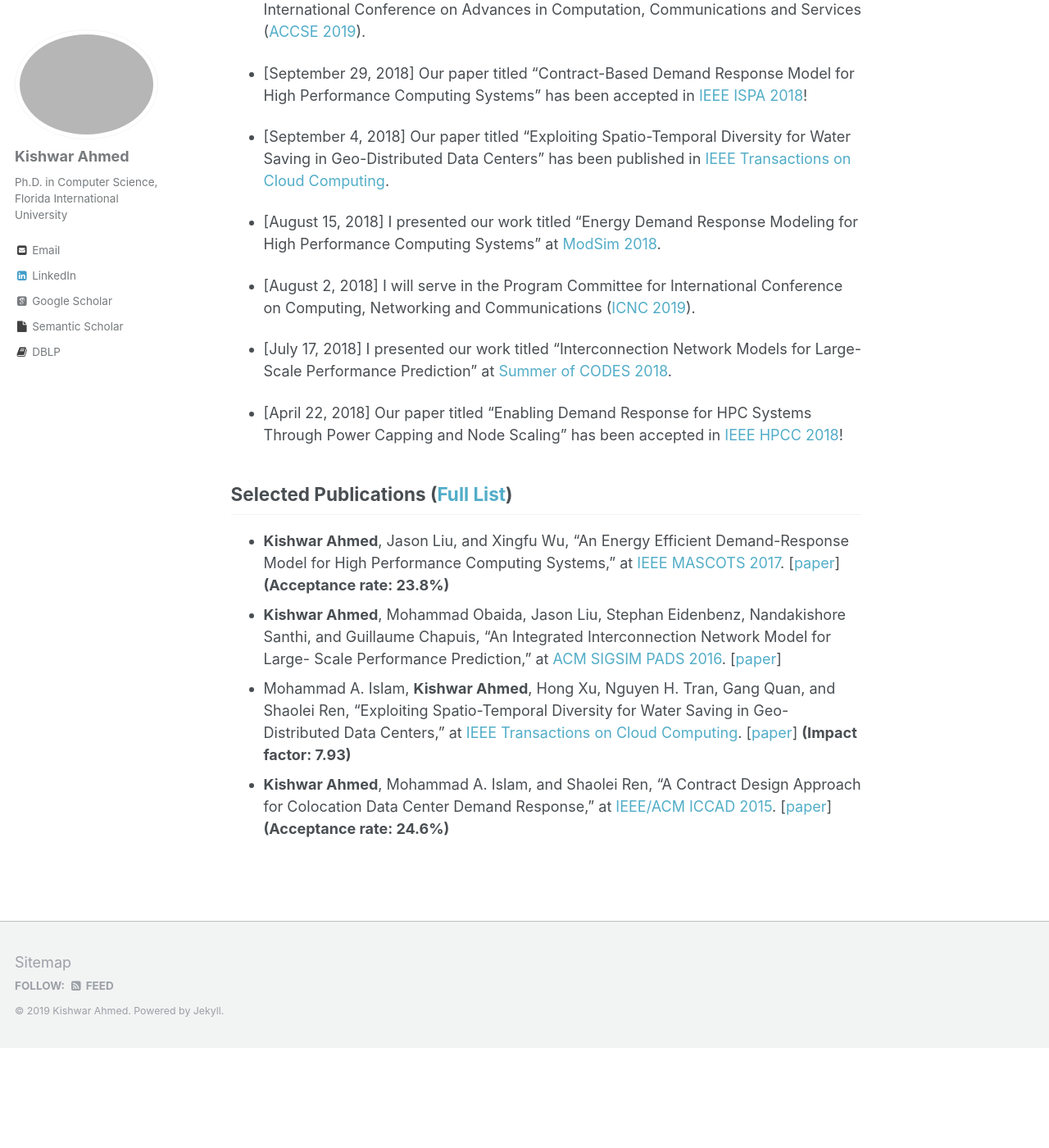
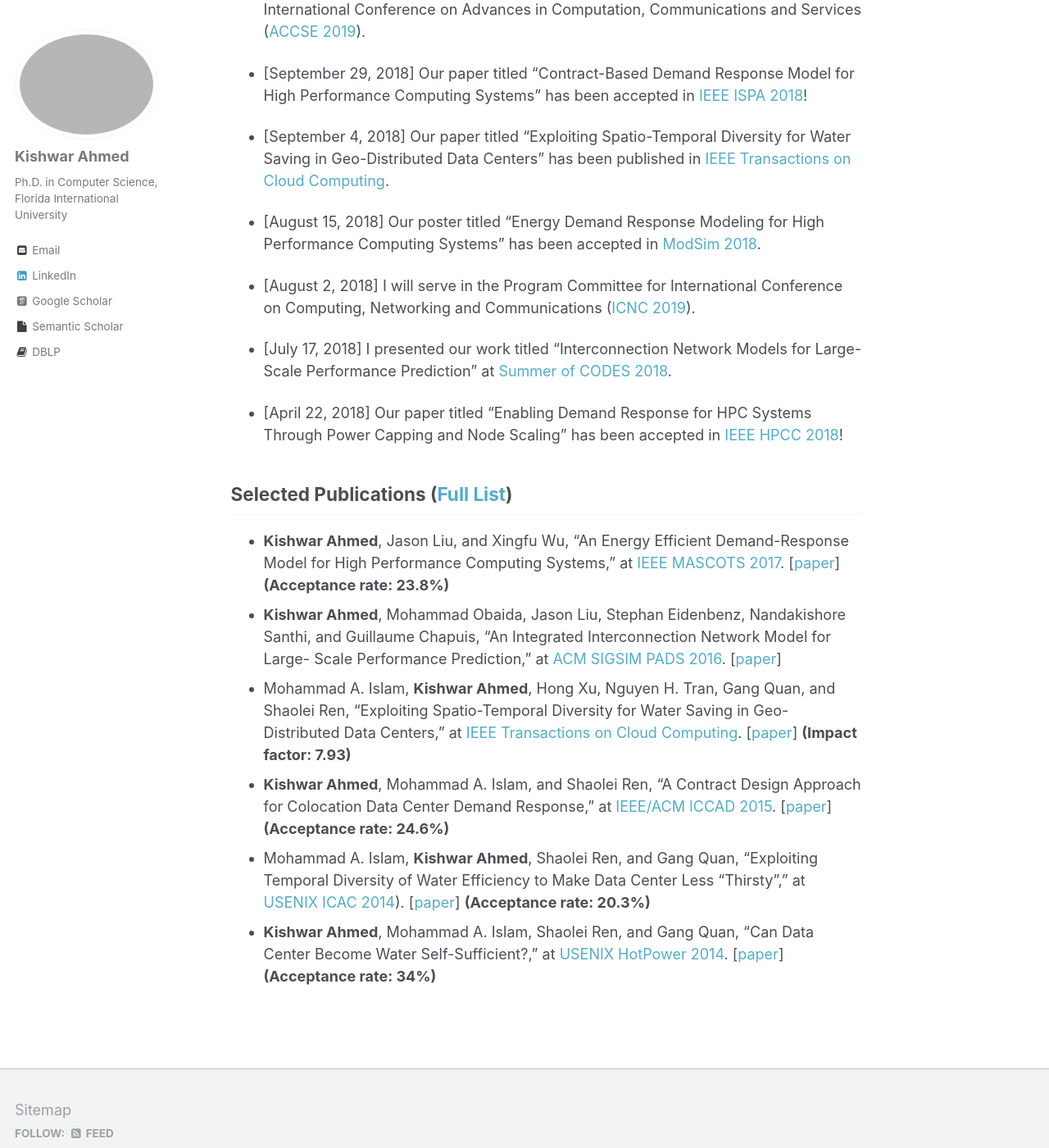
Before and after one commit to kishwarbd/kishwarbd.github.io, a Jekyll site: the page built from _pages/about.md, in a window 1280 px wide and 1400 px high, scrolled down 933 px. Shown: the whole window at 82% size. Built offline with Jekyll 4.4.1, drawn with Linux system fonts in a browser that asks for light colours; some web fonts are replaced; before the commit the page ends 2211 px from its top, so only the background shows below that; some of the changed text lies outside the part shown.

Commit message:
updates.

```diff
--- a/_pages/about.md
+++ b/_pages/about.md
@@ -23,9 +23,9 @@ systems**. More specifically, my research interests include modeling and simulat
 For more information, please check out [Kishwar’s CV](https://kishwarbd.github.io/files/kishwar-cv.pdf).
 
 ## Latest News
+* [January 11, 2019] I will serve in the Program Committee for The 12th International Workshop on Applied Modeling and Simulation ([WMAS 2019](http://www.msc-les.org/conf/wams2019/index.html)).
+
 * [December 7, 2018] I will serve in the Program Committee for The Eighth International Conference on Communications, Computation, Networks and Technologies ([INNOV 2019](http://www.iaria.org/conferences2019/INNOV19.html)).
-
-* [November 15, 2018] I will serve as a reviewer at the ACM Transactions on Modeling and Computer Simulation ([ACM TOMACS](https://mc.manuscriptcentral.com/tomacs)).
 
 * [October 8, 2018] I will serve in the Program Committee for the ACM SIGSIM Conference on Principles of Advanced Discrete Simulation ([ACM SIGSIM PADS 2019](https://www.acm-sigsim-pads.org/)).
 
@@ -35,7 +35,7 @@ For more information, please check out [Kishwar’s CV](https://kishwarbd.github
 
 * [September 4, 2018] Our paper titled “Exploiting Spatio-Temporal Diversity for Water Saving in Geo-Distributed Data Centers” has been published in [IEEE Transactions on Cloud Computing](https://www.computer.org/web/tcc).
 
-* [August 15, 2018] I presented our work titled “Energy Demand Response Modeling for High Performance Computing Systems” at [ModSim 2018](https://www.bnl.gov/modsim2018/).
+* [August 15, 2018] Our poster titled “Energy Demand Response Modeling for High Performance Computing Systems” has been accepted in [ModSim 2018](https://www.bnl.gov/modsim2018/).
 
 * [August 2, 2018] I will serve in the Program Committee for International Conference on Computing, Networking and Communications ([ICNC 2019](http://www.conf-icnc.org/2019/)).
 
@@ -49,3 +49,5 @@ For more information, please check out [Kishwar’s CV](https://kishwarbd.github
 * **Kishwar Ahmed**, Mohammad Obaida, Jason Liu, Stephan Eidenbenz, Nandakishore Santhi, and Guillaume Chapuis, “An Integrated Interconnection Network Model for Large- Scale Performance Prediction,” at [ACM SIGSIM PADS 2016](https://www.acm-sigsim-pads.org/). [[paper](https://dl.acm.org/citation.cfm?id=2901396)]
 * Mohammad A. Islam, **Kishwar Ahmed**, Hong Xu, Nguyen H. Tran, Gang Quan, and Shaolei Ren, “Exploiting Spatio-Temporal Diversity for Water Saving in Geo-Distributed Data Centers,” at [IEEE Transactions on Cloud Computing](https://www.computer.org/web/tcc). [[paper](https://ieeexplore.ieee.org/document/7420641/)] **(Impact factor: 7.93)**
 * **Kishwar Ahmed**, Mohammad A. Islam, and Shaolei Ren, “A Contract Design Approach for Colocation Data Center Demand Response,” at [IEEE/ACM ICCAD 2015](https://iccad.com/). [[paper](https://ieeexplore.ieee.org/document/7372629/)] **(Acceptance rate: 24.6%)**
+* Mohammad A. Islam, **Kishwar Ahmed**, Shaolei Ren, and Gang Quan, “Exploiting Temporal Diversity of Water Efficiency to Make Data Center Less “Thirsty”,” at [USENIX ICAC 2014](https://www.usenix.org/conference/icac14)). [[paper](https://www.usenix.org/node/183093)] **(Acceptance rate: 20.3%)**
+* **Kishwar Ahmed**, Mohammad A. Islam, Shaolei Ren, and Gang Quan, “Can Data Center Become Water Self-Sufficient?,” at [USENIX HotPower 2014](https://www.usenix.org/conference/hotpower14). [[paper](https://www.usenix.org/conference/hotpower14/technical-sessions/presentation/can-data-center-become-water-self-sufficient)] **(Acceptance rate: 34%)**
```
Also changed, not shown: 3 other files.
